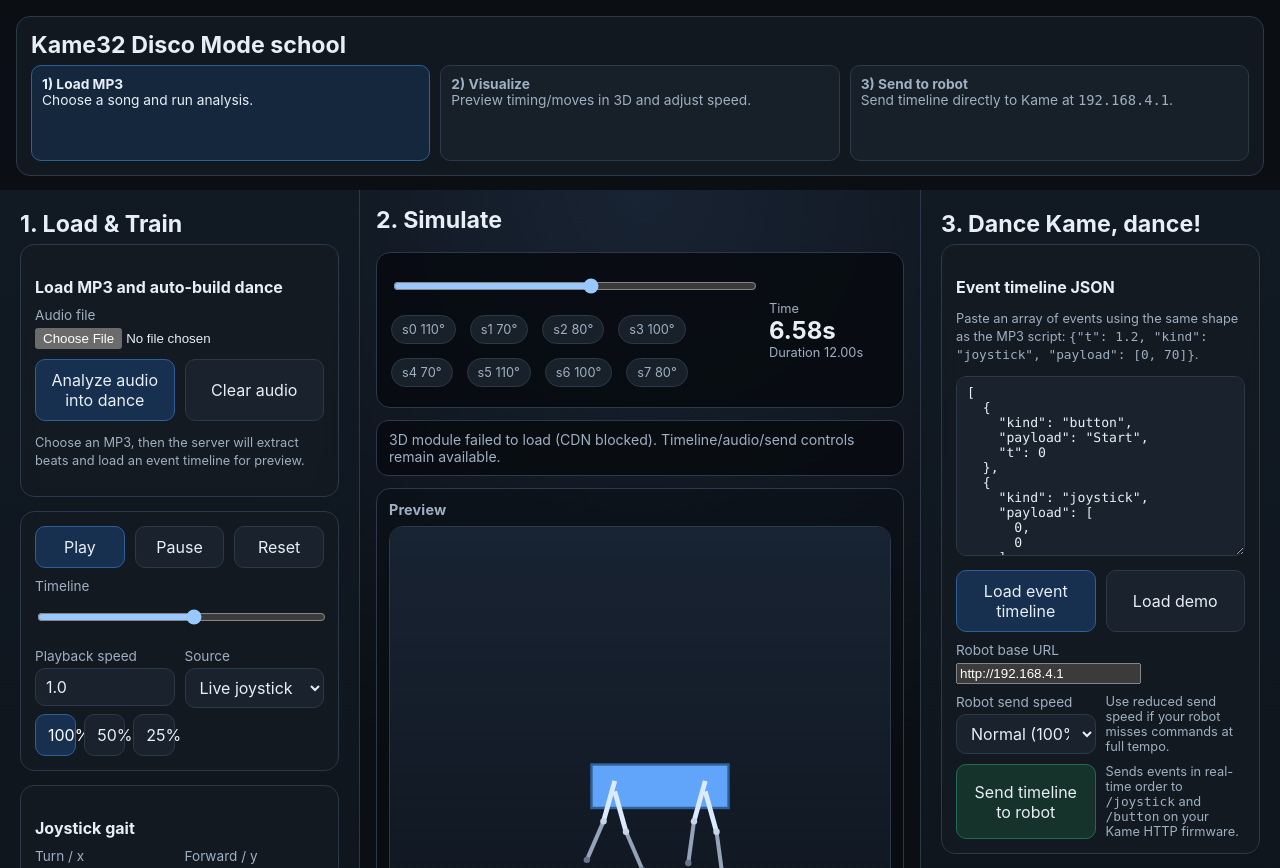
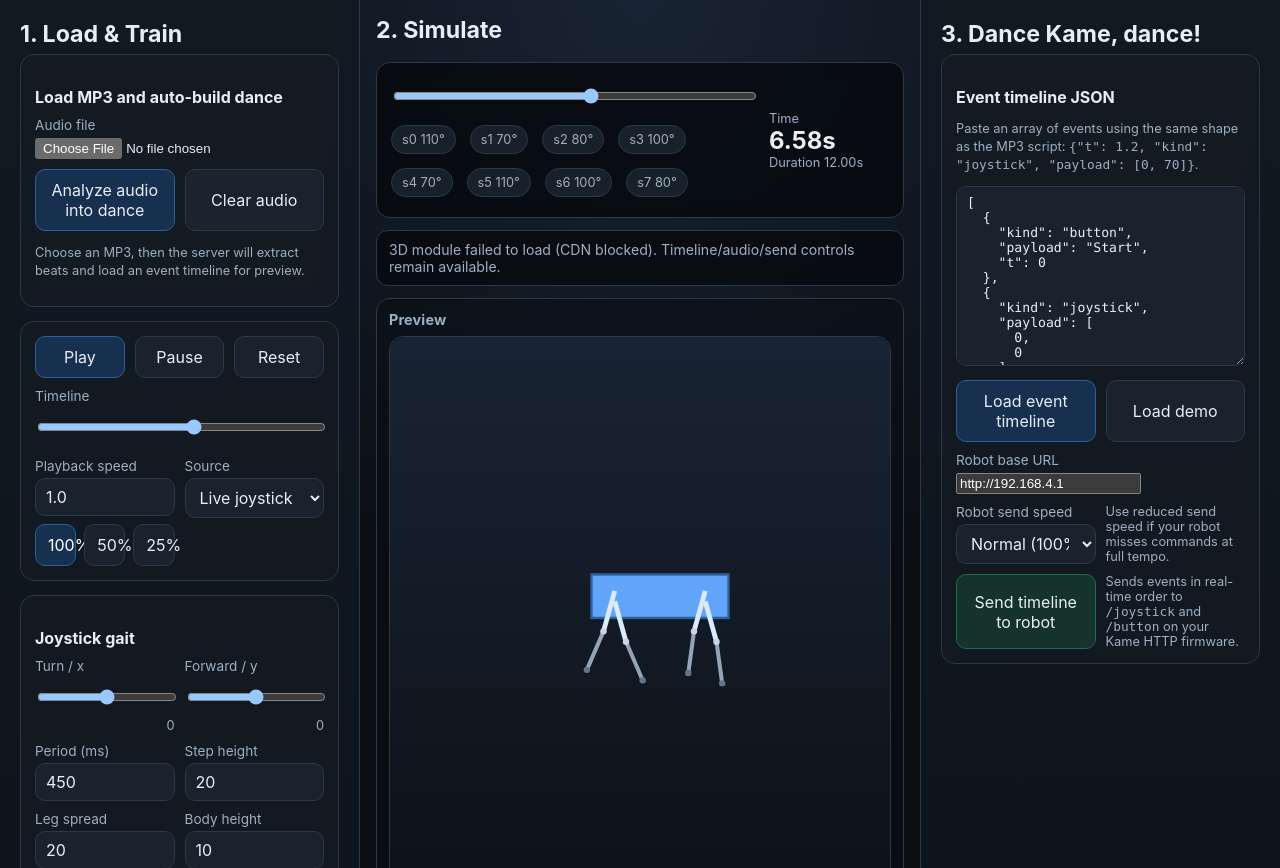
Before and after one commit to luisriverag/kame32-discomode, a Flask app: page / in a window 1280 px wide. Shown: the top 868 px of the page. Run offline with Flask 3, Linux system fonts and the light colour scheme; some libraries are stand-ins or nearby versions.

Commit message:
Remove workflow instruction boxes from top of page

```diff
--- a/templates/index.html
+++ b/templates/index.html
@@ -23,16 +23,6 @@
       font-family: Inter, ui-sans-serif, system-ui, -apple-system, Segoe UI, Roboto, sans-serif;
       background: var(--bg);
       color: var(--text);
-    }
-    .school-banner {
-      padding: 16px 16px 0;
-    }
-    .school-card {
-      max-width: 1500px;
-      margin: 0 auto 14px;
-    }
-    .school-card h2 {
-      margin-top: 0;
     }
     .layout {
       display: grid;
@@ -198,30 +188,6 @@
       margin: 0 0 8px;
       letter-spacing: 0.01em;
     }
-    .workflow {
-      display: grid;
-      grid-template-columns: repeat(3, minmax(0, 1fr));
-      gap: 10px;
-    }
-    .workflow-step {
-      border: 1px solid var(--border);
-      border-radius: 10px;
-      padding: 10px;
-      background: rgba(26, 35, 45, 0.7);
-      color: var(--muted);
-      font-size: 0.86rem;
-      min-height: 96px;
-    }
-    .workflow-step.active {
-      border-color: #2d5f98;
-      background: rgba(23, 48, 79, 0.65);
-      color: var(--text);
-    }
-    .workflow-step.done {
-      border-color: #1f6b54;
-      background: rgba(21, 51, 42, 0.65);
-      color: #d7f8ea;
-    }
     .notice {
       border: 1px solid #6b4f1f;
       background: rgba(90, 61, 13, 0.24);
@@ -239,22 +205,10 @@
       .viewer { min-height: 70vh; }
       #scene { min-height: 52vh; }
       .sidebar, .robot-sidebar { border-right: 0; border-left: 0; border-bottom: 1px solid var(--border); }
-      .workflow { grid-template-columns: 1fr; }
     }
   </style>
 </head>
 <body>
-  <section class="school-banner">
-    <div class="card school-card">
-      <h1>Kame32 Disco Mode school</h1>
-      <div class="workflow">
-        <div id="workflowAnalyze" class="workflow-step active"><strong>1) Load MP3</strong><br>Choose a song and run analysis.</div>
-        <div id="workflowVisualize" class="workflow-step"><strong>2) Visualize</strong><br>Preview timing/moves in 3D and adjust speed.</div>
-        <div id="workflowSend" class="workflow-step"><strong>3) Send to robot</strong><br>Send timeline directly to Kame at <code>192.168.4.1</code>.</div>
-      </div>
-    </div>
-  </section>
-
   <div class="layout">
     <aside class="sidebar">
       <h1>1. Load & Train</h1>
```
